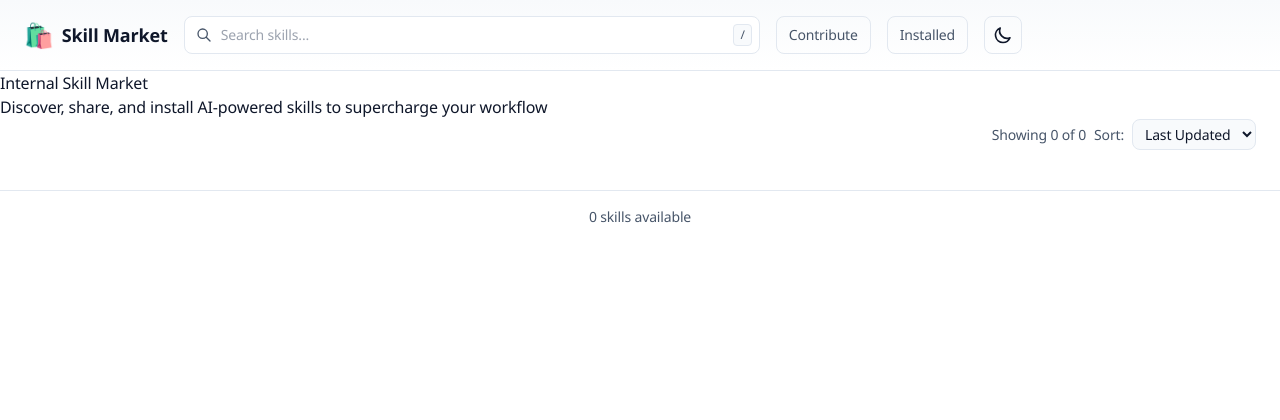
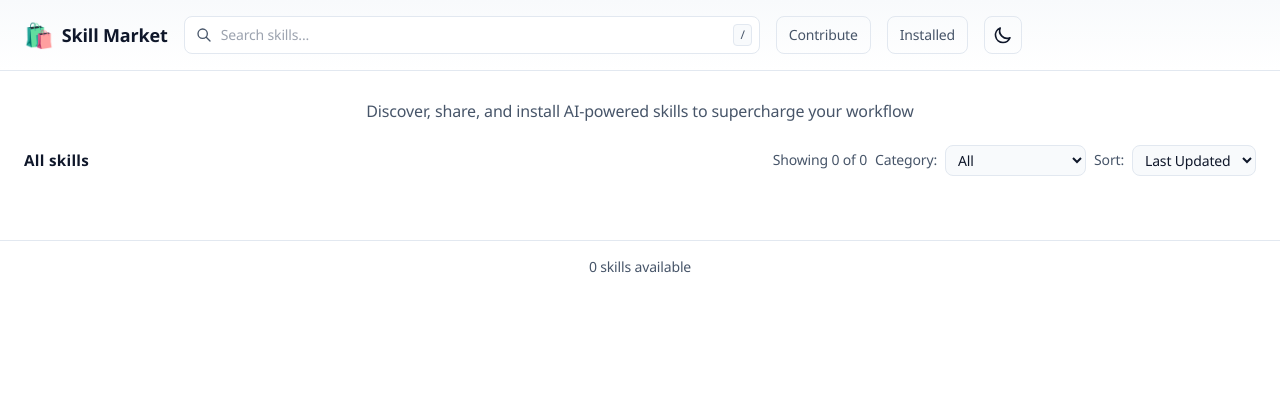
Before and after one commit to phkuod/skill-manager, a Django app: template skills/templates/skills/home.html in a window 1280 px wide. Shown: the top 420 px of the page. Run offline with Django 5.2, Linux system fonts and the light colour scheme; the template is opened without the code that fills it, so the values that code supplies are empty.

Commit message:
feat(ui): add Featured shelf and category filter to home page

```diff
--- a/skills/static/skills/css/app.css
+++ b/skills/static/skills/css/app.css
@@ -925,3 +925,18 @@ body > header {
 .btn-danger:disabled {
   opacity: 0.55; cursor: not-allowed;
 }
+
+/* ---------- Category badge (home page cards) ---------- */
+.category-badge {
+  display: inline-flex;
+  align-items: center;
+  padding: 2px 10px;
+  border-radius: 999px;
+  background-color: var(--bg-secondary);
+  color: var(--text-secondary);
+  border: 1px solid var(--border);
+  font-size: 0.7rem;
+  font-weight: 600;
+  white-space: nowrap;
+  flex-shrink: 0;
+}
--- a/skills/static/skills/js/home.js
+++ b/skills/static/skills/js/home.js
@@ -8,6 +8,7 @@
   var allSkills = null;       // lazily filled from #skills-data on first interaction
   var currentSearch = '';
   var currentSort = 'lastUpdated';
+  var currentCategory = '';
   var debounceTimer = null;
   var DEFAULT_SORT = 'lastUpdated';
 
@@ -18,6 +19,7 @@
   var searchInput = document.getElementById('search-input');
   var searchClear = document.getElementById('search-clear');
   var sortSelect = document.getElementById('sort-select');
+  var categorySelect = document.getElementById('category-select');
 
   function ensureSkillsLoaded() {
     if (allSkills !== null) return;
@@ -68,6 +70,7 @@
             '<div class="icon-wrapper shrink-0">' +
               '<span>' + escapeHtml(skill.icon) + '</span>' +
             '</div>' +
+            '<span class="category-badge">' + escapeHtml(skill.category || 'Other') + '</span>' +
             '<div class="skill-card-targets flex flex-wrap gap-1.5 items-center min-w-0 empty:hidden ml-1" data-skill-targets="' + escapeHtml(skill.name) + '">' + targetsHtml + '</div>' +
           '</div>' +
           '<div class="inline-flex items-center gap-1.5 shrink-0 z-10" onclick="event.preventDefault(); event.stopPropagation();">' +
@@ -96,6 +99,7 @@
     ensureSkillsLoaded();
     var q = currentSearch.toLowerCase();
     var visible = allSkills.filter(function (s) {
+      if (currentCategory && s.category !== currentCategory) return false;
       if (!q) return true;
       return matchRank(s, q) !== -1;
     });
@@ -119,6 +123,7 @@
     var params = new URLSearchParams();
     if (currentSearch) params.set('q', currentSearch);
     if (currentSort && currentSort !== DEFAULT_SORT) params.set('sort', currentSort);
+    if (currentCategory) params.set('cat', currentCategory);
     var qs = params.toString();
     var newUrl = qs
       ? window.location.pathname + '?' + qs
@@ -130,6 +135,7 @@
     var params = new URLSearchParams(window.location.search);
     var q = params.get('q') || '';
     var sort = params.get('sort');
+    var cat = params.get('cat');
     var dirty = false;
     if (q) {
       currentSearch = q;
@@ -140,6 +146,11 @@
       currentSort = sort;
       if (sortSelect) sortSelect.value = sort;
       if (sort !== DEFAULT_SORT) dirty = true;
+    }
+    if (cat) {
+      currentCategory = cat;
+      if (categorySelect) categorySelect.value = cat;
+      dirty = true;
     }
     if (dirty) render();
   }
@@ -168,6 +179,13 @@
   if (sortSelect) {
     sortSelect.addEventListener('change', function () {
       currentSort = sortSelect.value;
+      render();
+    });
+  }
+
+  if (categorySelect) {
+    categorySelect.addEventListener('change', function () {
+      currentCategory = categorySelect.value;
       render();
     });
   }
--- a/skills/templates/skills/home.html
+++ b/skills/templates/skills/home.html
@@ -45,14 +45,38 @@
 {% endblock %}
 
 {% block content %}
-<section class="hero-section">
-  <h1 class="hero-title">Internal Skill Market</h1>
-  <p class="hero-subtitle">Discover, share, and install AI-powered skills to supercharge your workflow</p>
+<section class="hero-kicker">
+  <p>Discover, share, and install AI-powered skills to supercharge your workflow</p>
 </section>
 
-<section class="mb-12 px-6 flex flex-wrap items-center gap-3">
+{% if featured_skills %}
+<section class="mb-8 px-6">
+  <h2 class="shelf-heading">Featured</h2>
+  <div class="grid gap-4 grid-cols-1 sm:grid-cols-2 lg:grid-cols-3 xl:grid-cols-4">
+    {% for skill in featured_skills %}
+      {% include "skills/_skill_card.html" %}
+    {% endfor %}
+  </div>
+</section>
+{% endif %}
+
+<section class="mb-6 px-6 flex flex-wrap items-center gap-3">
+  <h2 class="shelf-heading" style="margin:0;">All skills</h2>
   <div class="ml-auto flex items-center gap-2">
     <span id="result-count" class="text-sm" style="color:var(--text-secondary)">Showing {{ skills|length }} of {{ skills|length }}</span>
+    <label for="category-select" class="text-sm" style="color:var(--text-secondary)">Category:</label>
+    <select id="category-select" class="text-sm rounded-lg border px-2 py-1"
+      style="background-color:var(--bg-secondary);color:var(--text-primary);border-color:var(--border)">
+      <option value="">All</option>
+      <option value="Design">Design</option>
+      <option value="Tools">Tools</option>
+      <option value="Code">Code</option>
+      <option value="Content">Content</option>
+      <option value="Testing">Testing</option>
+      <option value="AI/ML">AI/ML</option>
+      <option value="Communication">Communication</option>
+      <option value="Other">Other</option>
+    </select>
     <label for="sort-select" class="text-sm" style="color:var(--text-secondary)">Sort:</label>
     <select id="sort-select" class="text-sm rounded-lg border px-2 py-1"
       style="background-color:var(--bg-secondary);color:var(--text-primary);border-color:var(--border)">
@@ -65,28 +89,7 @@
 <main class="px-6 pb-10">
   <div id="skill-grid" class="grid gap-4 grid-cols-1 sm:grid-cols-2 lg:grid-cols-3 xl:grid-cols-4">
     {% for skill in skills %}
-      <a href="/skills/{{ skill.name }}/"
-         class="skill-card block rounded-xl border p-5 transition-all hover:shadow-lg relative"
-         style="background-color:var(--bg-card);border-color:var(--border);text-decoration:none">
-        <div class="flex items-center justify-between gap-2 mb-3">
-          <div class="flex items-center gap-4 min-w-0">
-            <div class="icon-wrapper shrink-0">
-              <span>{{ skill.icon }}</span>
-            </div>
-            <div class="skill-card-targets flex flex-wrap gap-1.5 items-center min-w-0 empty:hidden ml-1" data-skill-targets="{{ skill.name }}"></div>
-          </div>
-          <div class="inline-flex items-center gap-1.5 shrink-0 z-10" onclick="event.preventDefault(); event.stopPropagation();">
-            <button type="button" class="quick-install-btn px-2.5 py-1 text-xs font-semibold rounded-lg border cursor-pointer transition-all hover:scale-105 hidden" style="color:var(--accent);border-color:var(--accent);background-color:var(--bg-primary);" data-skill="{{ skill.name }}">Install</button>
-          </div>
-        </div>
-        <h3 class="font-semibold mb-1 truncate" style="color:var(--text-primary)">{{ skill.name }}</h3>
-        <p class="text-sm mb-3 line-clamp-2" style="color:var(--text-secondary)">{{ skill.description }}</p>
-        <div class="inline-confirm-row hidden" data-confirm-slot="{{ skill.name }}"></div>
-        <div class="pt-2 border-t flex items-center justify-between text-xs" style="color:var(--text-secondary);border-color:var(--border)">
-          <span>{{ skill.fileCount }} file{{ skill.fileCount|pluralize }}</span>
-          <span>{{ skill.lastUpdated|slice:":10" }}</span>
-        </div>
-      </a>
+      {% include "skills/_skill_card.html" %}
     {% endfor %}
   </div>
   <p id="no-results" class="hidden text-center py-12" style="color:var(--text-secondary)">No skills match your search.</p>
```
Also changed, not shown: skills/templates/skills/_skill_card.html (added, +23 -0 lines), skills/tests/test_views.py (+12 -0 lines).
